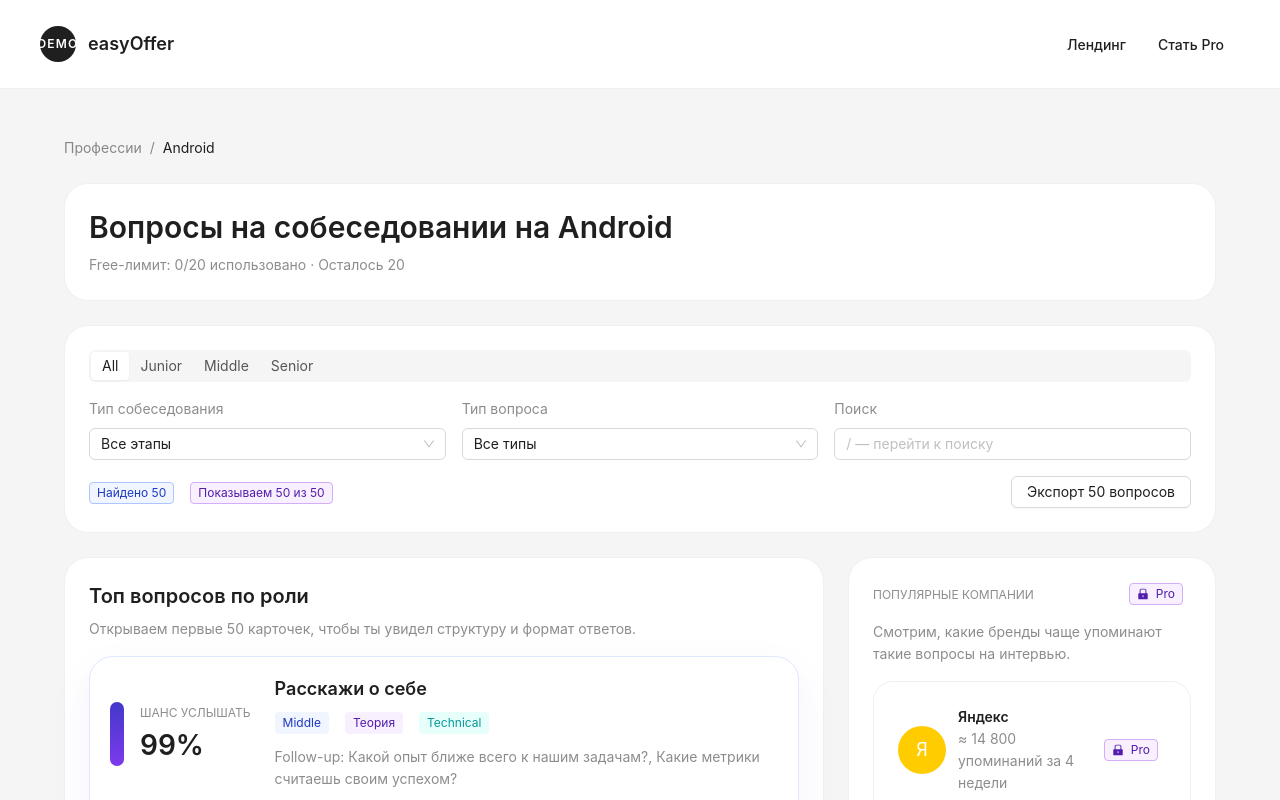
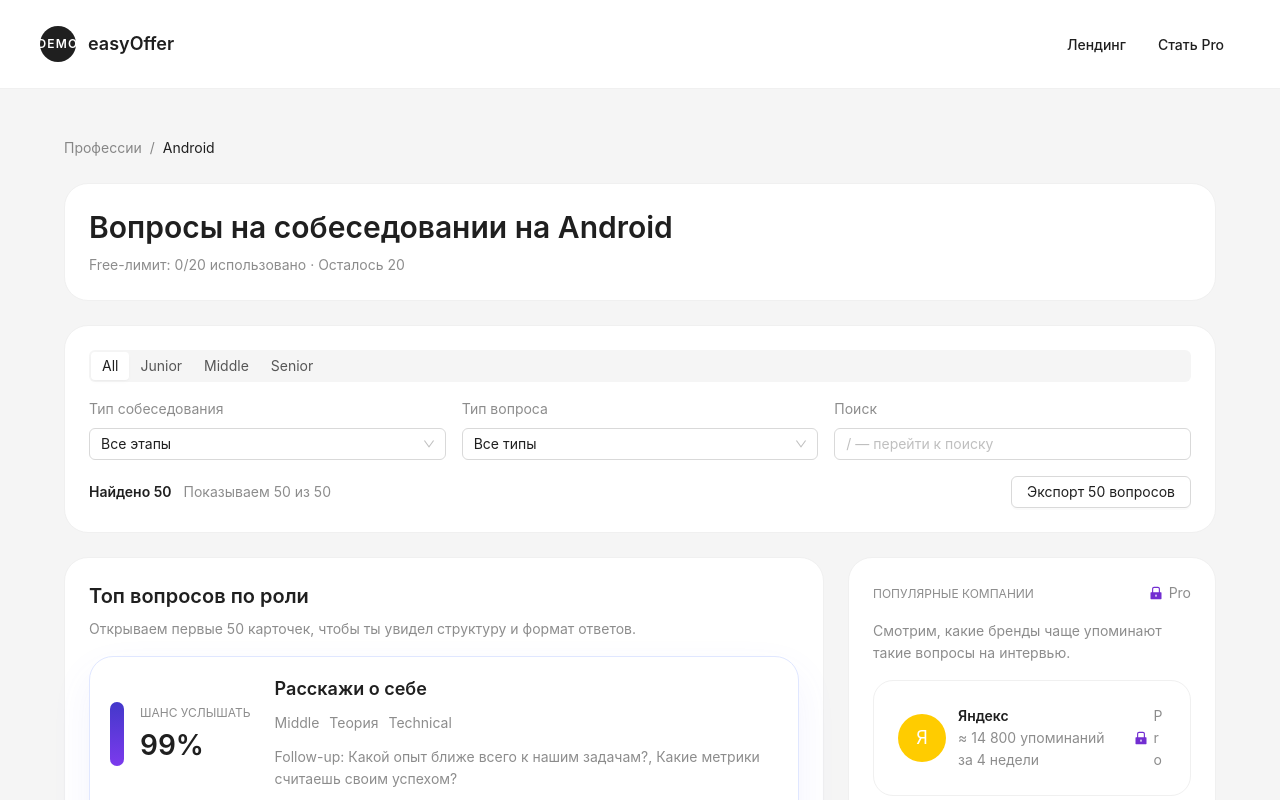
Before and after one commit to Mamniash/easy-offer, a Next.js app: page /roles/android in a window 1280 px wide. Shown: the top 800 px of the page. Built offline with nearby package versions, Linux system fonts and the light colour scheme.

Commit message:
Remove tag badges

```diff
--- a/app/landing/page.tsx
+++ b/app/landing/page.tsx
@@ -1,7 +1,7 @@
 'use client';
 
 import { ArrowRightOutlined, CheckCircleFilled, PlayCircleFilled } from '@ant-design/icons';
-import { Badge, Button, Card, Col, Divider, List, Row, Space, Tag, Typography } from 'antd';
+import { Badge, Button, Card, Col, Divider, List, Row, Space, Typography } from 'antd';
 
 const { Title, Paragraph, Text } = Typography;
 
@@ -100,9 +100,6 @@ export default function LandingPage() {
             <Row gutter={[48, 48]} align="middle">
               <Col xs={24} lg={14}>
                 <Space direction="vertical" size={32} style={{ width: '100%' }}>
-                  <Tag color="purple" style={{ alignSelf: 'flex-start' }}>
-                    Демодоступ уже открыт
-                  </Tag>
                   <Space direction="vertical" size={16} style={{ width: '100%' }}>
                     <Title level={1} style={{ color: '#f8fafc', marginBottom: 0 }}>
                       Подготовься к собеседованию в IT быстрее, чем потратят вопрос
@@ -268,7 +265,6 @@ export default function LandingPage() {
                     bodyStyle={{ display: 'flex', flexDirection: 'column', gap: 16 }}
                   >
                     <Space direction="vertical" size={8}>
-                      <Tag color="geekblue">Free</Tag>
                       <Title level={3} style={{ margin: 0 }}>
                         Попробуй easyOffer без привязки карты
                       </Title>
@@ -302,9 +298,6 @@ export default function LandingPage() {
                     bodyStyle={{ display: 'flex', flexDirection: 'column', gap: 16 }}
                   >
                     <Space direction="vertical" size={8}>
-                      <Tag color="purple" style={{ alignSelf: 'flex-start' }}>
-                        Pro (скоро)
-                      </Tag>
                       <Title level={3} style={{ margin: 0, color: '#f8fafc' }}>
                         Подготовка без ограничений
                       </Title>
@@ -352,9 +345,6 @@ export default function LandingPage() {
                       style={{ borderRadius: 24, height: '100%', border: '1px solid #e2e8f0', background: '#f8fafc' }}
                       bodyStyle={{ display: 'flex', flexDirection: 'column', gap: 12 }}
                     >
-                      <Tag color="cyan" style={{ alignSelf: 'flex-start' }}>
-                        {persona.badge}
-                      </Tag>
                       <Title level={4} style={{ margin: 0 }}>
                         {persona.title}
                       </Title>
--- a/app/page.tsx
+++ b/app/page.tsx
@@ -1,7 +1,7 @@
 'use client';
 
 import { ArrowRightOutlined, LockFilled, PlayCircleFilled } from '@ant-design/icons';
-import { Avatar, Button, Card, Carousel, Col, Divider, List, Row, Space, Tag, Tooltip, Typography } from 'antd';
+import { Avatar, Button, Card, Carousel, Col, Divider, Row, Space, Tooltip, Typography } from 'antd';
 import Link from 'next/link';
 import { useMemo } from 'react';
 
@@ -40,17 +40,7 @@ const videoBackgrounds: Record<string, string> = {
   'from-rose-500 to-pink-600': 'linear-gradient(135deg, #f43f5e 0%, #db2777 100%)',
 };
 
-const RoleCard = ({
-  slug,
-  name,
-  category,
-  index,
-}: {
-  slug: string;
-  name: string;
-  category: string;
-  index: number;
-}) => {
+const RoleCard = ({ slug, name, index }: { slug: string; name: string; index: number }) => {
   const background = gradients[index % gradients.length];
   return (
     <Link href={`/roles/${slug}`} style={{ textDecoration: 'none' }}>
@@ -67,9 +57,6 @@ const RoleCard = ({
           color: '#fff',
         }}
       >
-        <Tag color="rgba(255,255,255,0.25)" style={{ alignSelf: 'flex-start', color: '#fff' }}>
-          {category}
-        </Tag>
         <Title level={4} style={{ color: '#fff', margin: 0 }}>
           {name}
         </Title>
@@ -296,7 +283,7 @@ export default function HomePage() {
                   <Row gutter={[24, 24]}>
                     {group.roles.map((role, index) => (
                       <Col key={role.slug} xs={24} sm={12} lg={8}>
-                        <RoleCard slug={role.slug} name={role.name} category={group.category} index={index} />
+                        <RoleCard slug={role.slug} name={role.name} index={index} />
                       </Col>
                     ))}
                   </Row>
--- a/app/pro/page.tsx
+++ b/app/pro/page.tsx
@@ -1,6 +1,6 @@
 'use client';
 
-import { Button, Card, Col, Divider, Form, Input, List, Row, Space, Tag, Typography, message } from 'antd';
+import { Button, Card, Col, Divider, Form, Input, List, Row, Space, Typography, message } from 'antd';
 import { CalendarOutlined, CheckCircleFilled, ClockCircleOutlined, MailOutlined, RocketOutlined, SendOutlined } from '@ant-design/icons';
 import { useEffect, useRef, useState } from 'react';
 
@@ -91,10 +91,6 @@ export default function ProPage() {
             bodyStyle={{ padding: 36, background: 'linear-gradient(135deg, #6366f1 0%, #a855f7 100%)', color: '#fff' }}
           >
             <Space direction="vertical" size={16} style={{ width: '100%' }}>
-              <Tag color="gold" style={{ alignSelf: 'flex-start', padding: '6px 12px', fontWeight: 600 }}>
-                <ClockCircleOutlined />{' '}
-                Скоро запуск
-              </Tag>
               <Space size={12} align="center">
                 <RocketOutlined style={{ fontSize: 28 }} />
                 <div>
@@ -183,15 +179,18 @@ export default function ProPage() {
             </Space>
             <Divider style={{ margin: '16px 0' }} />
             <Space size="middle" wrap>
-              <Tag icon={<ClockCircleOutlined />} color="processing">
-                Оповещение о запуске
-              </Tag>
-              <Tag icon={<RocketOutlined />} color="purple">
-                Закрытая бета в приоритете
-              </Tag>
-              <Tag icon={<MailOutlined />} color="blue">
-                Персональные обновления
-              </Tag>
+              <Space size={8} align="center">
+                <ClockCircleOutlined style={{ color: '#595959' }} />
+                <Text>Оповещение о запуске</Text>
+              </Space>
+              <Space size={8} align="center">
+                <RocketOutlined style={{ color: '#595959' }} />
+                <Text>Закрытая бета в приоритете</Text>
+              </Space>
+              <Space size={8} align="center">
+                <MailOutlined style={{ color: '#595959' }} />
+                <Text>Персональные обновления</Text>
+              </Space>
             </Space>
           </Card>
 
--- a/app/questions/[id]/page.tsx
+++ b/app/questions/[id]/page.tsx
@@ -1,7 +1,7 @@
 'use client';
 
 import { LinkOutlined, PlayCircleFilled } from '@ant-design/icons';
-import { Breadcrumb, Button, Card, Col, Modal, Row, Space, Tag, Typography } from 'antd';
+import { Breadcrumb, Button, Card, Col, Modal, Row, Space, Typography } from 'antd';
 import Link from 'next/link';
 import { notFound, useParams, useRouter } from 'next/navigation';
 import { useEffect, useMemo, useState } from 'react';
@@ -242,7 +242,9 @@ export default function QuestionPage() {
                           >
                             <Space direction="vertical" size={8}>
                               <Space align="center" size={8}>
-                                <Tag color={sourceMeta[variant.source].color}>{sourceMeta[variant.source].label}</Tag>
+                                <Text type="secondary" style={{ color: sourceMeta[variant.source].color }}>
+                                  {sourceMeta[variant.source].label}
+                                </Text>
                                 <Text strong>{variant.title}</Text>
                               </Space>
                               <Text type="secondary">{variant.summary}</Text>
--- a/app/roles/[slug]/page.tsx
+++ b/app/roles/[slug]/page.tsx
@@ -15,7 +15,6 @@ import {
   Segmented,
   Select,
   Space,
-  Tag,
   Tooltip,
   Typography,
 } from 'antd';
@@ -304,9 +303,9 @@ const proMorePerks = [
                   </Row>
                   <Row justify="space-between" align="middle">
                     <Col>
-                      <Space>
-                        <Tag color="geekblue">Найдено {filtered.length}</Tag>
-                        <Tag color="purple">Показываем {visible.length} из {filtered.length}</Tag>
+                      <Space size={12}>
+                        <Text strong>Найдено {filtered.length}</Text>
+                        <Text type="secondary">Показываем {visible.length} из {filtered.length}</Text>
                       </Space>
                     </Col>
                     <Col>
@@ -421,20 +420,14 @@ const proMorePerks = [
                                     <Text strong style={{ fontSize: 18, lineHeight: 1.3 }}>
                                       {question.title}
                                     </Text>
-                                    <div style={{ display: 'flex', flexWrap: 'wrap', gap: 8 }}>
-                                      <Tag bordered={false} color="geekblue">
-                                        {LEVEL_LABELS[question.level]}
-                                      </Tag>
-                                      <Tag bordered={false} color="purple">
-                                        {TYPE_LABELS[question.type]}
-                                      </Tag>
-                                      <Tag bordered={false} color="cyan">
-                                        {STAGE_LABELS[question.interviewStage]}
-                                      </Tag>
+                                    <div style={{ display: 'flex', flexWrap: 'wrap', gap: 10 }}>
+                                      <Text type="secondary">{LEVEL_LABELS[question.level]}</Text>
+                                      <Text type="secondary">{TYPE_LABELS[question.type]}</Text>
+                                      <Text type="secondary">{STAGE_LABELS[question.interviewStage]}</Text>
                                       {question.tags.slice(0, 3).map((tag) => (
-                                        <Tag key={tag} bordered={false}>
+                                        <Text key={tag} type="secondary">
                                           #{tag}
-                                        </Tag>
+                                        </Text>
                                       ))}
                                     </div>
                                     <Text type="secondary">
@@ -520,9 +513,10 @@ const proMorePerks = [
                           </Text>
                         </Col>
                         <Col>
-                          <Tag icon={<LockFilled />} color="purple">
-                            Pro
-                          </Tag>
+                          <Space size={6} align="center">
+                            <LockFilled style={{ color: '#722ed1' }} />
+                            <Text type="secondary">Pro</Text>
+                          </Space>
                         </Col>
                       </Row>
                       <Text type="secondary">
@@ -565,9 +559,10 @@ const proMorePerks = [
                                 <Text type="secondary">≈ {formatNumber(company.mentions)} упоминаний за 4 недели</Text>
                               </Space>
                             </Space>
-                              <Tag icon={<LockFilled />} color="purple">
-                                Pro
-                              </Tag>
+                            <Space size={6} align="center">
+                              <LockFilled style={{ color: '#722ed1' }} />
+                              <Text type="secondary">Pro</Text>
+                            </Space>
                           </Card>
                         );
                       })}
```
Lines whose indentation alone changed are shown as unchanged.
